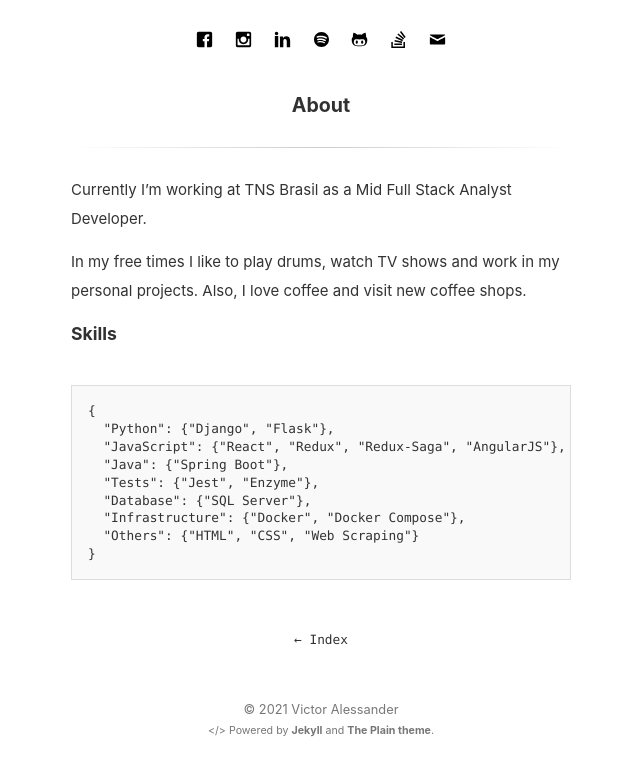
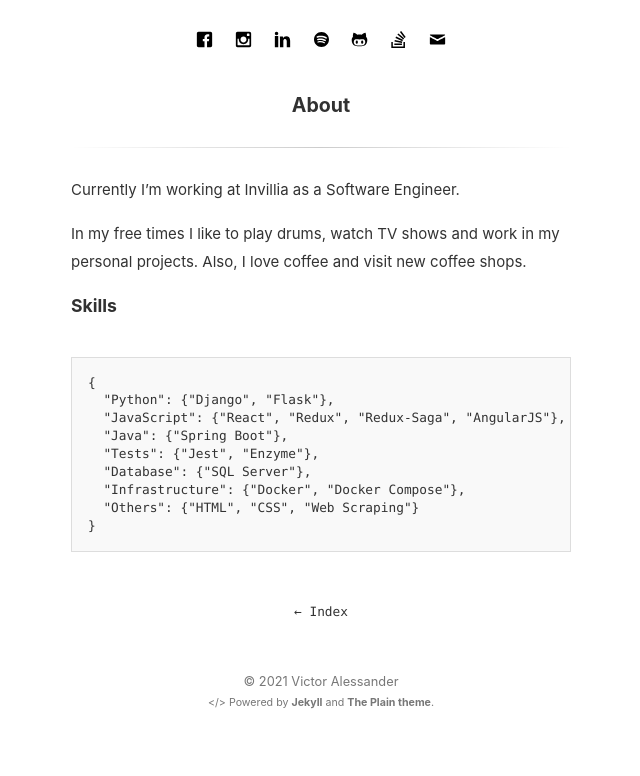
Before and after one commit to VictorAlessander/victoralessander.github.io, a Jekyll site: the page built from about.md, in a window 1280 px wide, cut to the strip 194-1120 px from the top of the page. Shown: the top 776 px of the strip, without its empty margins (319-959 px from the left). Built offline with Jekyll 4.4.1, drawn with Linux system fonts in a browser that asks for light colours.

Commit message:
Update about.md

```diff
--- a/about.md
+++ b/about.md
@@ -3,7 +3,7 @@ layout: page
 title: About
 ---
 
-Currently I'm working at TNS Brasil as a Mid Full Stack Analyst Developer.
+Currently I'm working at Invillia as a Software Engineer.
 
 In my free times I like to play drums, watch TV shows and work in my personal projects. Also, I love coffee and visit new coffee shops.
 
```
